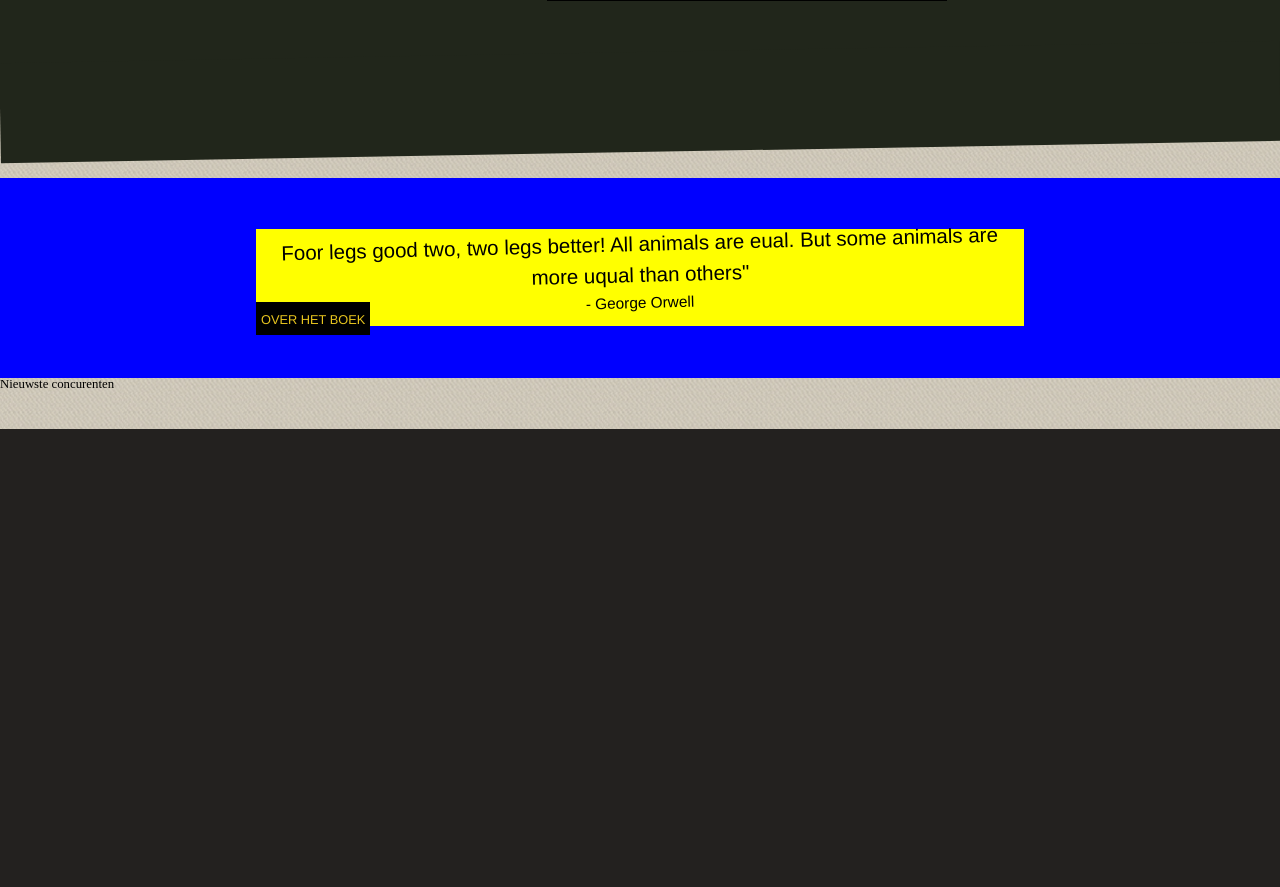
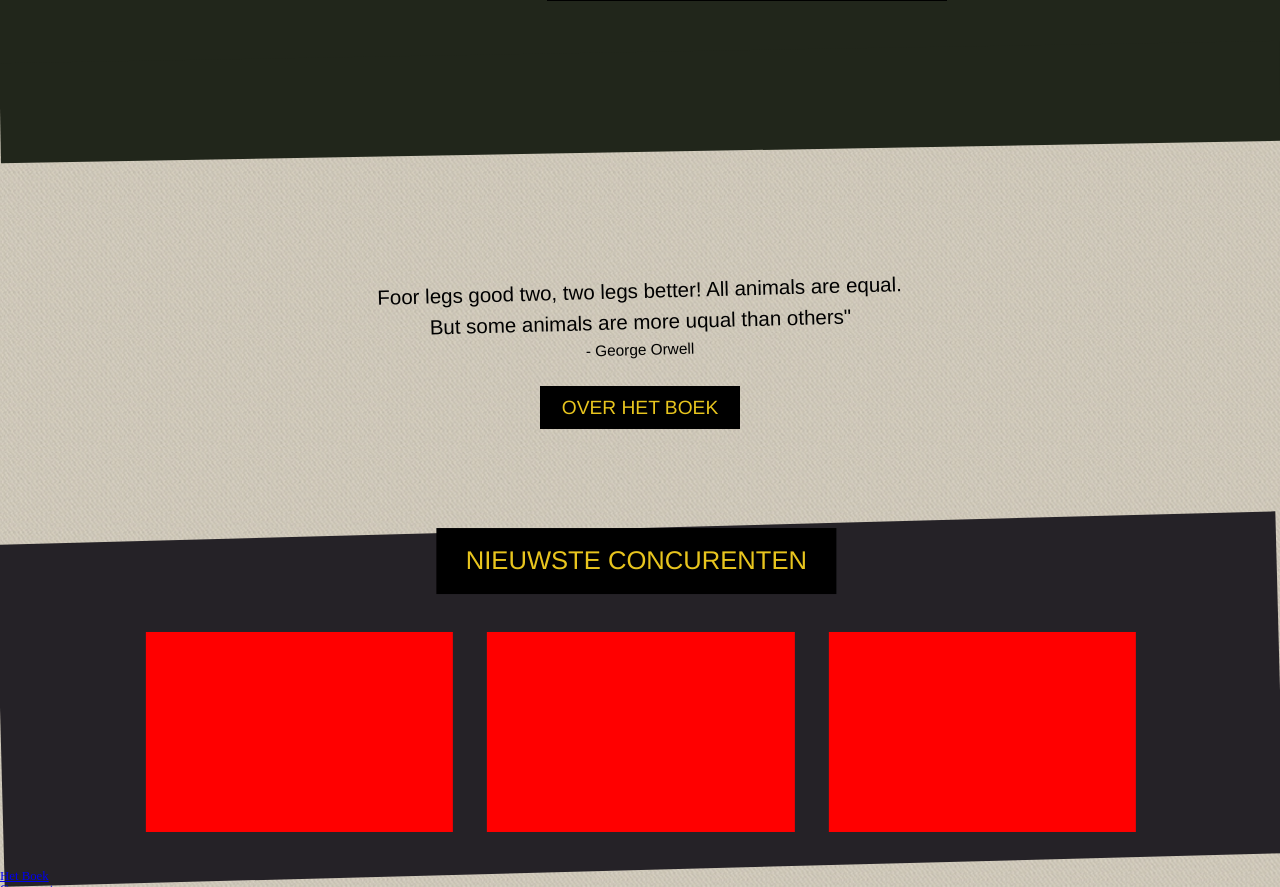
Before and after one commit to alexbern/MAIV, a PHP site: page /view/home.php in a window 1280 px wide. Shown: the part 1645-2532 px from the top of the page. Before the commit the page ends 2074 px from the top, so only its background shows below. Run offline with PHP 8.4, Linux system fonts and the light colour scheme; the template is opened without the code that fills it, so the values that code supplies are empty; some libraries are stand-ins or nearby versions.

Commit message:
home done, fixes on deelnemen

```diff
--- a/_scss/_home.scss
+++ b/_scss/_home.scss
@@ -122,16 +122,14 @@
 }
 
 .quote{
-  background-color: blue;
   width: 100%;
   margin-top: 2rem;
-  height: 200px;
+  height: 350px;
   display: flex;
   justify-content: center;
   align-items: center;
   .quote-wrapper{
     width: 60%;
-    background-color: yellow;
     margin: 0 auto;
     .the-quote, .quote-author{
       text-align: center;
@@ -146,12 +144,51 @@
     }
     .boek-button{
       background-color: black;
-      color: $geel;
       text-decoration: none;
-      padding: 10px 5px 8px 5px;
+      padding: 12px 5px 12px 5px;
       margin: 0 auto;
-      width: 20%;
+      margin-top: 2rem;
+      font-size: 1.5rem;
+      text-align: center;
+      width: 200px;
       font-family: Lietz, helvetica, arial;
+      a{
+        color: $geel;
+        text-decoration: none;
+      }
     }
   }
 }
+
+.concurenten{
+    width: 100%;
+    background-color: #252227;
+    transform: rotate(-1.5deg);
+    padding-bottom: 3rem;
+    h4{
+      transform: rotate(1.5deg);
+      margin: 0 auto;
+      background-color: black;
+      font-size: 2rem;
+      text-align: center;
+      padding: 20px 5px 20px 5px;
+      font-family: Lietz, helvetica, arial;
+      color: $geel;
+      width: 400px;
+    }
+    .concurenten-wrapper{
+      width: 1024px;
+      margin: 0 auto;
+      margin-top: 3rem;
+      display: flex;
+      flex-direction: row;
+      transform: rotate(1.5deg);
+      justify-content: space-around;
+      align-items: center;
+      li{
+        width: 30%;
+        height: 200px;
+        background-color: red;
+      }
+    }
+  }
--- a/css/style.css
+++ b/css/style.css
@@ -398,10 +416,9 @@
 }
 
 .quote {
-  background-color: blue;
   width: 100%;
   margin-top: 2rem;
-  height: 200px;
+  height: 350px;
   display: -webkit-flex;
   display: -ms-flexbox;
   display: flex;
@@ -415,7 +432,6 @@
 
 .quote .quote-wrapper {
   width: 60%;
-  background-color: yellow;
   margin: 0 auto;
 }
 
@@ -436,10 +452,64 @@
 
 .quote .quote-wrapper .boek-button {
   background-color: black;
+  text-decoration: none;
+  padding: 12px 5px 12px 5px;
+  margin: 0 auto;
+  margin-top: 2rem;
+  font-size: 1.5rem;
+  text-align: center;
+  width: 200px;
+  font-family: Lietz, helvetica, arial;
+}
+
+.quote .quote-wrapper .boek-button a {
   color: #E8C51E;
   text-decoration: none;
-  padding: 10px 5px 8px 5px;
+}
+
+.concurenten {
+  width: 100%;
+  background-color: #252227;
+  -webkit-transform: rotate(-1.5deg);
+          transform: rotate(-1.5deg);
+  padding-bottom: 3rem;
+}
+
+.concurenten h4 {
+  -webkit-transform: rotate(1.5deg);
+          transform: rotate(1.5deg);
   margin: 0 auto;
-  width: 20%;
+  background-color: black;
+  font-size: 2rem;
+  text-align: center;
+  padding: 20px 5px 20px 5px;
   font-family: Lietz, helvetica, arial;
+  color: #E8C51E;
+  width: 400px;
 }
+
+.concurenten .concurenten-wrapper {
+  width: 1024px;
+  margin: 0 auto;
+  margin-top: 3rem;
+  display: -webkit-flex;
+  display: -ms-flexbox;
+  display: flex;
+  -webkit-flex-direction: row;
+      -ms-flex-direction: row;
+          flex-direction: row;
+  -webkit-transform: rotate(1.5deg);
+          transform: rotate(1.5deg);
+  -webkit-justify-content: space-around;
+      -ms-flex-pack: distribute;
+          justify-content: space-around;
+  -webkit-align-items: center;
+      -ms-flex-align: center;
+          align-items: center;
+}
+
+.concurenten .concurenten-wrapper li {
+  width: 30%;
+  height: 200px;
+  background-color: red;
+}
--- a/view/deelnemen.php
+++ b/view/deelnemen.php
@@ -73,7 +73,7 @@
       <input type="hidden" name="type-form" value="login">
       <input type="email" name="email" placeholder="EMAIL">
       <input type="Password" name="password" placeholder="PASWOORD">
-      <input type="submit" placeholder="login >">
+
     </form>
   </section>
 
--- a/view/home.php
+++ b/view/home.php
@@ -100,25 +100,26 @@
   <div class="quote">
     <section class="quote-wrapper">
       <p class="the-quote">
-        Foor legs good two, two legs better! All animals are eual. But some animals are more uqual than others"
+        Foor legs good two, two legs better! All animals are equal. <br/>But some animals are more uqual than others"
       </p>
       <p class="quote-author">
         - George Orwell
       </p>
-      <a href="<?php echo $basepath;?>/boek" class="boek-button">OVER HET BOEK</a>
+      <p class="boek-button"><a href="<?php echo $basepath;?>/boek">OVER HET BOEK</a></p>
     </section>
   </div>
 
     <section class="concurenten">
-      <h4>Nieuwste concurenten</h4>
-      <ul>
+      <h4>NIEUWSTE CONCURENTEN</h4>
+      <ul class="concurenten-wrapper">
         <li><img src="" alt=""></li>
         <li><img src="" alt=""></li>
         <li><img src="" alt=""></li>
       </ul>
     </section>
+
   <footer>
-    <nav>
+    <nav class="footer-nav">
       <ul>
         <li><a href="<?php echo $basepath;?>/boek">Het Boek</a></li>
       <li><a href="<?php echo $basepath;?>/deelnemers">Concurenten</a></li>
@@ -131,6 +132,7 @@
       </ul>
     </nav>
   </footer>
+
   <script>
     window.app = window.app || {};
     window.app.basePath = '<?php echo $basepath; ?>'
```
Also changed, not shown: other parts of css/style.css (+23 -5 lines), _scss/_deelnemen.scss (+20 -5 lines).
